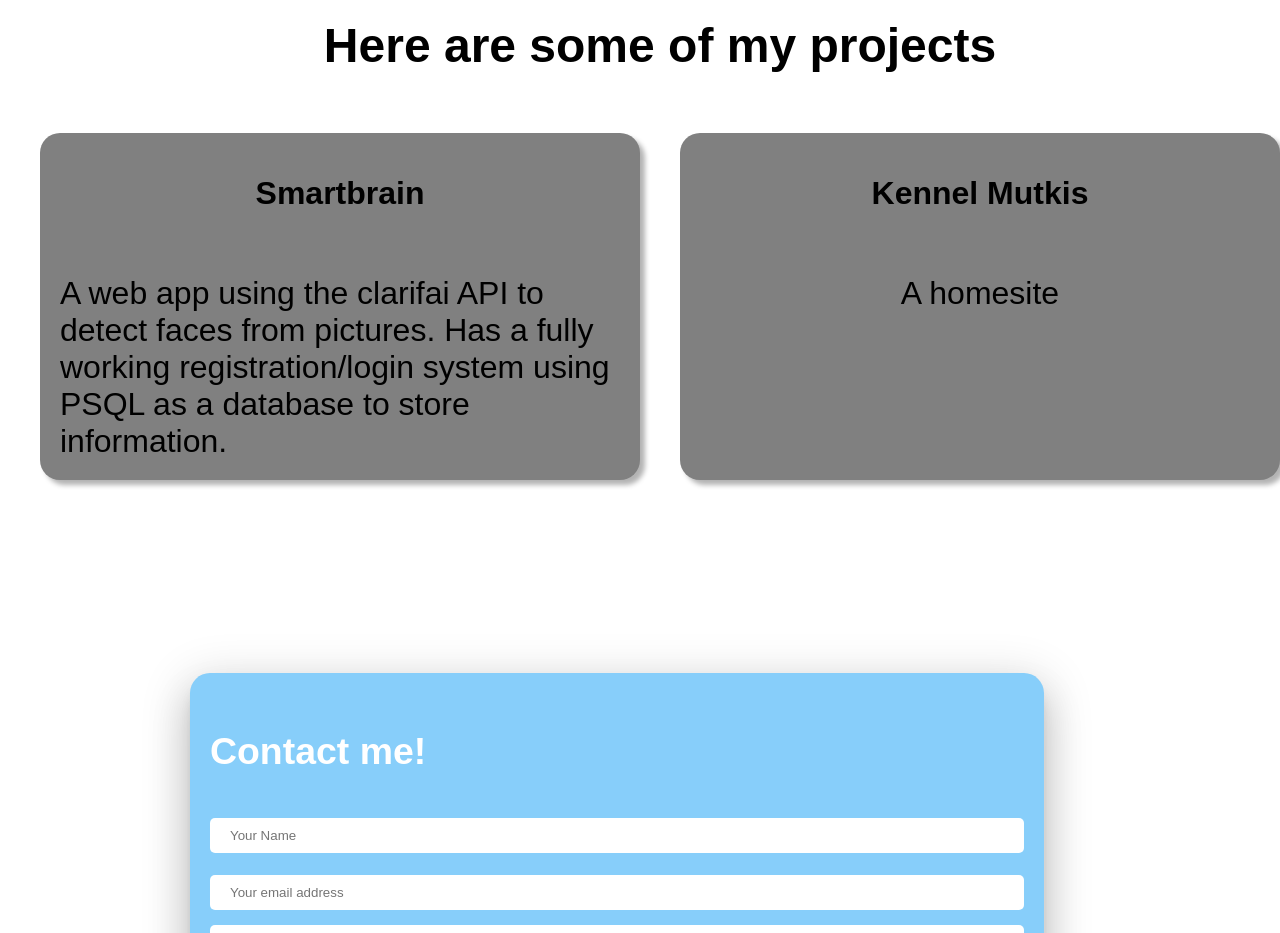
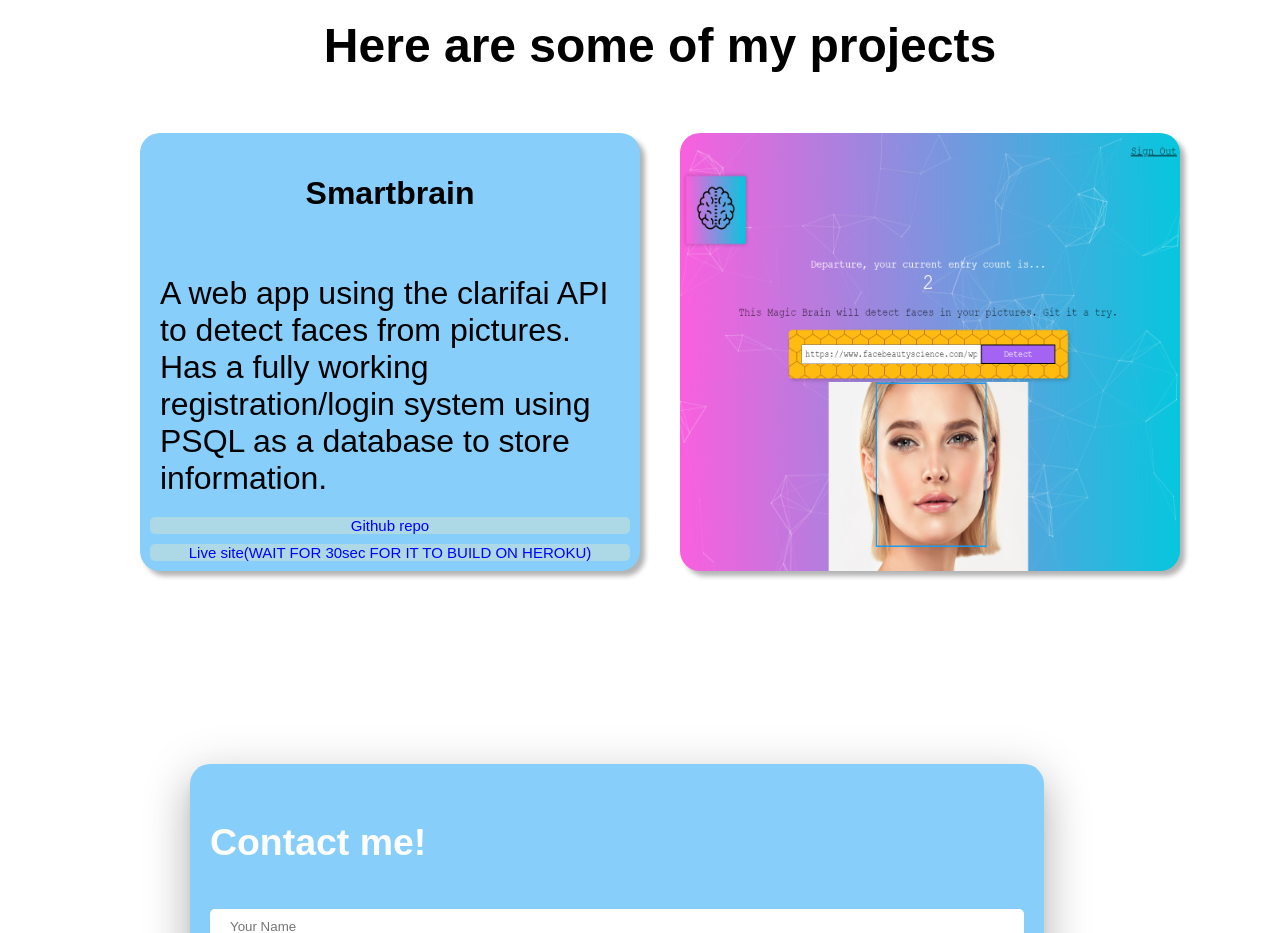
Before and after one commit to Ville34/Ville-Portfolio, a React app: page / in a window 1280 px wide. Shown: the part 1680-2613 px from the top of the page. Built offline with nearby package versions, Linux system fonts and the light colour scheme; some packages are replaced by stand-ins of ours.

Commit message:
Added a proper Project card

```diff
--- a/src/Projects.js
+++ b/src/Projects.js
@@ -1,4 +1,6 @@
 import React, { Component } from 'react';
+
+
 
 class Projects extends Component {
 	render() {
@@ -12,16 +14,15 @@ class Projects extends Component {
 						</div>
 						<div className='card-text'>
 							<p>A web app using the clarifai API to detect faces from pictures. Has a fully working registration/login system using PSQL as a database to store information.</p>
+							<a className="project-link" href='https://github.com/Ville34/smartbrain'>Github repo</a>
+							<a className="project-link" href='https://smartbrain-vs.herokuapp.com/'>Live site(WAIT FOR 30sec FOR IT TO BUILD ON HEROKU)</a>
+
 						</div>
 					</div>
-					<div className='project-card mutkis'>
-						<div className='card-title'>
-							<h4>Kennel Mutkis</h4>
-						</div>
-						<div className='card-text'>
-							<p>A homesite</p>
-						</div>
+					<div className='project-card image'>
+
 					</div>
+
 				</div>
 			</div>
 			);
--- a/src/index.css
+++ b/src/index.css
@@ -185,7 +185,7 @@ html {
   }
 
   .project-card{
-    background-color: gray;
+    background-color: lightskyblue;
     max-width: 1000px;
     width: 50%;
     display: flex;
@@ -195,27 +195,45 @@ html {
     box-shadow: 5px 5px 5px 0px rgba(0,0,0,0.3);
   }
 
+  .project-card:hover{
+    scale: 1.05;
+    transition: 500ms;
+  }
+
   .card-title{
     display: flex;
     justify-content: center;
     width: 100%;
   }
 
+  .smartbrain{
+    display: block;
 
 
-  .card-text{
+
+  }
+
+  .card-text a {
     display: flex;
     justify-content: center;
   }
 
-  .smartbrain{
-    display: block;
+
+
+  .project-link{
+    display: inline-flex;
+    margin: 10px;
+    font-size: 15px;
+    text-decoration: none;
+    color: blue;
+    justify-content: center;
+    background-color: lightblue;
+    border-radius: 5px;
 
 
   }
 
-  .mutkis{
-    display: block;
-
-
+  .image{
+    background-image: url(./smartbrain.png);
+    background-size: 500px 500px;
   }
```
Also changed, not shown: src/smartbrain.png (added).
